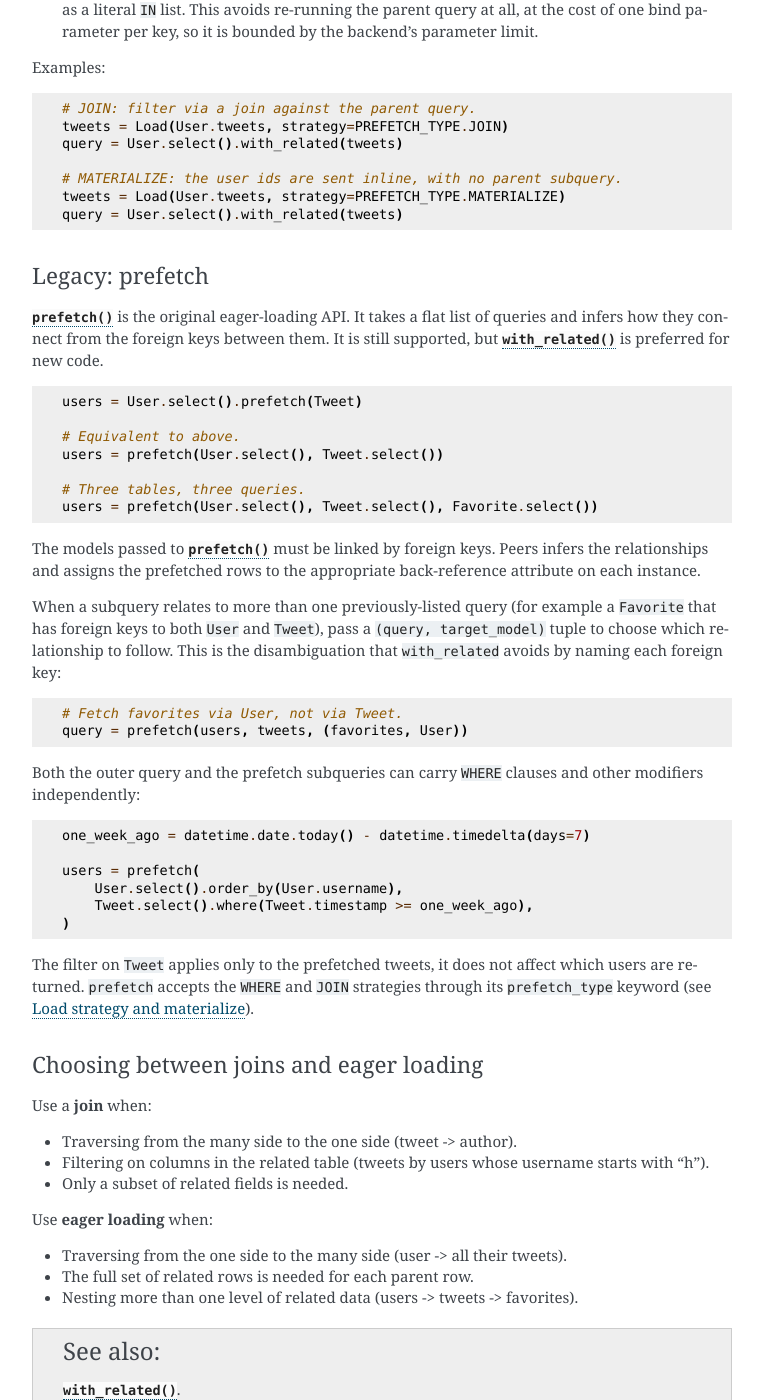
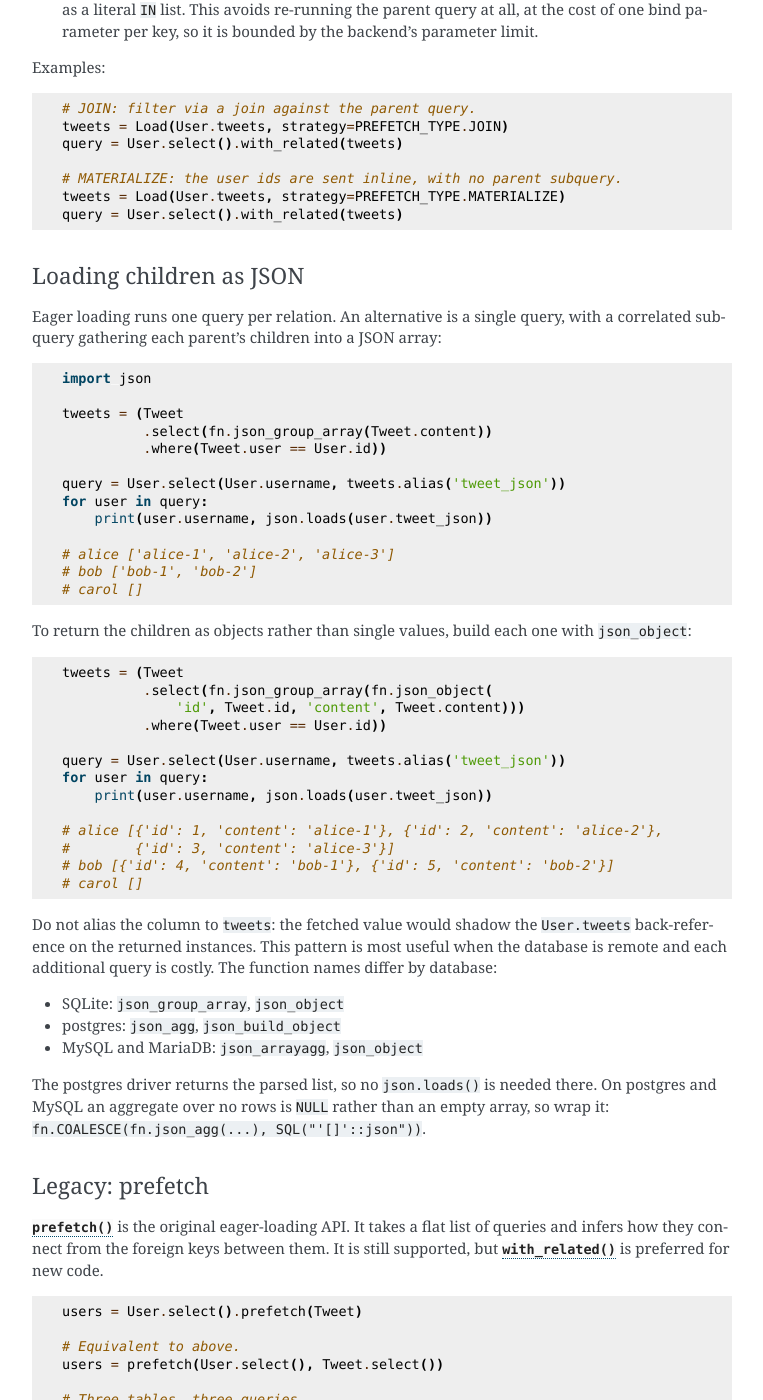
Before and after one commit to Star-DreamDev/myPeers, a Sphinx documentation site: the page built from docs/peers/relationships.rst, in a window 1280 px wide and 1400 px high, scrolled down 19086 px. Shown: the whole window, without its empty margins (378-1141 px from the left). Built offline with Sphinx 7.4.7, drawn with Linux system fonts in a browser that asks for light colours; the version number could not be read and is left out; some of the changed text lies outside the part shown.

Commit message:
Add recipe doc for aggregating into JSON.

```diff
--- a/docs/peers/relationships.rst
+++ b/docs/peers/relationships.rst
@@ -1171,6 +1171,64 @@ Examples:
    tweets = Load(User.tweets, strategy=PREFETCH_TYPE.MATERIALIZE)
    query = User.select().with_related(tweets)
 
+.. _json-relations:
+
+Loading children as JSON
+^^^^^^^^^^^^^^^^^^^^^^^^
+
+Eager loading runs one query per relation. An alternative is a single query,
+with a correlated subquery gathering each parent's children into a JSON
+array:
+
+.. code-block:: python
+
+   import json
+
+   tweets = (Tweet
+             .select(fn.json_group_array(Tweet.content))
+             .where(Tweet.user == User.id))
+
+   query = User.select(User.username, tweets.alias('tweet_json'))
+   for user in query:
+       print(user.username, json.loads(user.tweet_json))
+
+   # alice ['alice-1', 'alice-2', 'alice-3']
+   # bob ['bob-1', 'bob-2']
+   # carol []
+
+To return the children as objects rather than single values, build each one
+with ``json_object``:
+
+.. code-block:: python
+
+   tweets = (Tweet
+             .select(fn.json_group_array(fn.json_object(
+                 'id', Tweet.id, 'content', Tweet.content)))
+             .where(Tweet.user == User.id))
+
+   query = User.select(User.username, tweets.alias('tweet_json'))
+   for user in query:
+       print(user.username, json.loads(user.tweet_json))
+
+   # alice [{'id': 1, 'content': 'alice-1'}, {'id': 2, 'content': 'alice-2'},
+   #        {'id': 3, 'content': 'alice-3'}]
+   # bob [{'id': 4, 'content': 'bob-1'}, {'id': 5, 'content': 'bob-2'}]
+   # carol []
+
+Do not alias the column to ``tweets``: the fetched value would shadow the
+``User.tweets`` back-reference on the returned instances. This pattern is
+most useful when the database is remote and each additional query is costly.
+The function names differ by database:
+
+* SQLite: ``json_group_array``, ``json_object``
+* postgres: ``json_agg``, ``json_build_object``
+* MySQL and MariaDB: ``json_arrayagg``, ``json_object``
+
+The postgres driver returns the parsed list, so no ``json.loads()`` is
+needed there. On postgres and MySQL an aggregate over no rows is ``NULL``
+rather than an empty array, so wrap it:
+``fn.COALESCE(fn.json_agg(...), SQL("'[]'::json"))``.
+
 Legacy: prefetch
 ^^^^^^^^^^^^^^^^
 
```
Also changed, not shown: docs/peers/query_library.rst (+13 -8 lines).
